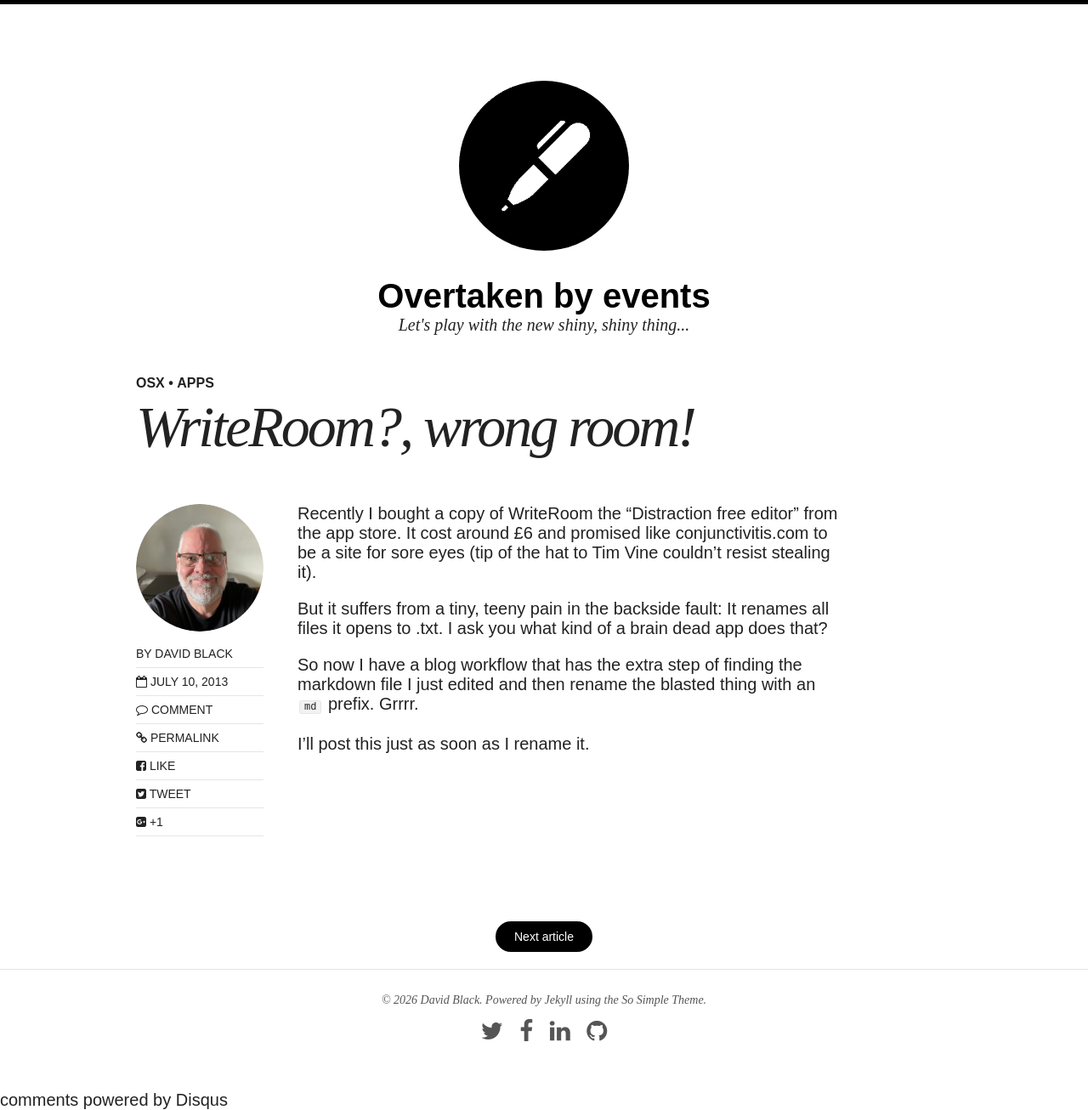
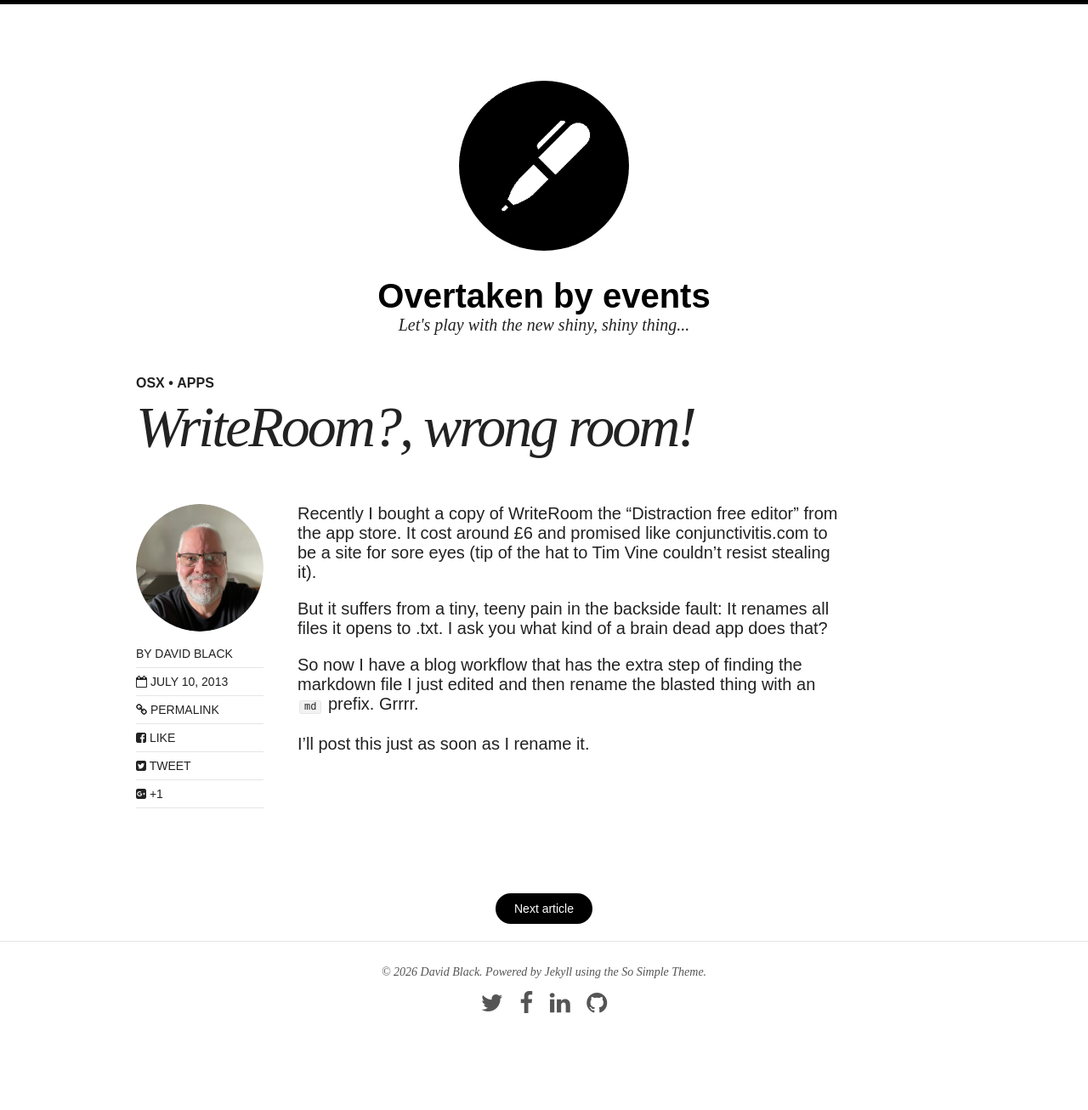
Before and after one commit to davidblackuk/davidblackuk.github.io, a Jekyll site: the page built from _posts/2013-07-10-WriteRoom-wrong-room.md, in a window 1280 px wide. Shown: the whole page at 85% size. Built offline with Jekyll 4.4.1, drawn with Linux system fonts in a browser that asks for light colours; nearby versions of some CDN libraries; comment, search, counter and statistics services are not loaded; after the commit the page ends 1250 px from its top, so only the background shows below that.

Commit message:
removed disquis

```diff
--- a/_config.yml
+++ b/_config.yml
@@ -1,7 +1,6 @@
 title:            Overtaken by events
 description:      Let's play with the new shiny, shiny thing...
 logo:             site-logo.png
-disqus_shortname: wwwovertakenbyeventscom
 search:           false
 # Change url to your domain. Leave localhost server or blank when working locally.
 # You don't need to specify the protocol if you want it available on http and https. Example: //localhost:4000
--- a/_includes/disqus_comments.html
+++ /dev/null
@@ -1,21 +0,0 @@
-<script type="text/javascript">
-    /* * * CONFIGURATION VARIABLES: EDIT BEFORE PASTING INTO YOUR WEBPAGE * * */
-    var disqus_shortname = '{{ site.disqus_shortname }}'; // required: replace example with your forum shortname
-
-    /* * * DON'T EDIT BELOW THIS LINE * * */
-    (function() {
-        var dsq = document.createElement('script'); dsq.type = 'text/javascript'; dsq.async = true;
-        dsq.src = '//' + disqus_shortname + '.disqus.com/embed.js';
-        (document.getElementsByTagName('head')[0] || document.getElementsByTagName('body')[0]).appendChild(dsq);
-    })();
-
-    /* * * DON'T EDIT BELOW THIS LINE * * */
-    (function () {
-        var s = document.createElement('script'); s.async = true;
-        s.type = 'text/javascript';
-        s.src = '//' + disqus_shortname + '.disqus.com/count.js';
-        (document.getElementsByTagName('HEAD')[0] || document.getElementsByTagName('BODY')[0]).appendChild(s);
-    }());
-</script>
-<noscript>Please enable JavaScript to view the <a href="http://disqus.com/?ref_noscript">comments powered by Disqus.</a></noscript>
-<a href="http://disqus.com" class="dsq-brlink">comments powered by <span class="logo-disqus">Disqus</span></a>
--- a/_includes/footer.html
+++ b/_includes/footer.html
@@ -1,12 +1,23 @@
-<span>&copy; {{ site.time | date: '%Y' }} {{ site.owner.name }}. Powered by <a href="http://jekyllrb.com">Jekyll</a> using the <a href="http://mademistakes.com/so-simple/">So Simple Theme</a>.</span>
+<span>&copy; {{ site.time | date: '%Y' }} {{ site.owner.name }}. Powered by <a href="http://jekyllrb.com">Jekyll</a>
+	using the <a href="http://mademistakes.com/so-simple/">So Simple Theme</a>.</span>
 <div class="social-icons">
-	{% if site.owner.twitter %}<a href="http://twitter.com/{{ site.owner.twitter }}" title="{{ site.owner.name}} on Twitter" target="_blank"><i class="icon-twitter icon-2x"></i></a>{% endif %}
-	{% if site.owner.facebook %}<a href="http://facebook.com/{{ site.owner.facebook }}" title="{{ site.owner.name}} on Facebook" target="_blank"><i class="icon-facebook icon-2x"></i></a>{% endif %}
-	{% if site.owner.google_plus %}<a href="{{ site.owner.google_plus }}" title="{{ site.owner.name}} on Google+" target="_blank"><i class="icon-google-plus icon-2x"></i></a>{% endif %}
-	{% if site.owner.linkedin %}<a href="http://linkedin.com/in/{{ site.owner.linkedin }}" title="{{ site.owner.name}} on LinkedIn" target="_blank"><i class="icon-linkedin icon-2x"></i></a>{% endif %}
-	{% if site.owner.stackexchange %}<a href="{{ site.owner.stackexchange }}" title="{{ site.owner.name}} on StackExchange" target="_blank"><i class="icon-stackexchange icon-2x"></i></a>{% endif %}
-	{% if site.owner.instagram %}<a href="http://instagram.com/{{ site.owner.instagram }}" title="{{ site.owner.name}} on Instagram" target="_blank"><i class="icon-instagram icon-2x"></i></a>{% endif %}
-	{% if site.owner.flickr %}<a href="http://www.flickr.com/photos/{{ site.owner.flickr }}" title="{{ site.owner.name}} on Flickr" target="_blank"><i class="icon-flickr icon-2x"></i></a>{% endif %}
-	{% if site.owner.github %}<a href="http://github.com/{{ site.owner.github }}" title="{{ site.owner.name}} on Github" target="_blank"><i class="icon-github icon-2x"></i></a>{% endif %}
-	{% if site.owner.tumblr %}<a href="http://{{ site.owner.tumblr }}.tumblr.com" title="{{ site.owner.name}} on Tumblr" target="_blank"><i class="icon-tumblr icon-2x"></i></a>{% endif %}
+	{% if site.owner.twitter %}<a href="https://twitter.com/{{ site.owner.twitter }}"
+		title="{{ site.owner.name}} on Twitter" target="_blank"><i class="icon-twitter icon-2x"></i></a>{% endif %}
+	{% if site.owner.facebook %}<a href="https://facebook.com/{{ site.owner.facebook }}"
+		title="{{ site.owner.name}} on Facebook" target="_blank"><i class="icon-facebook icon-2x"></i></a>{% endif %}
+	{% if site.owner.google_plus %}<a href="{{ site.owner.google_plus }}" title="{{ site.owner.name}} on Google+"
+		target="_blank"><i class="icon-google-plus icon-2x"></i></a>{% endif %}
+	{% if site.owner.linkedin %}<a href="https://linkedin.com/in/{{ site.owner.linkedin }}"
+		title="{{ site.owner.name}} on LinkedIn" target="_blank"><i class="icon-linkedin icon-2x"></i></a>{% endif %}
+	{% if site.owner.stackexchange %}<a href="{{ site.owner.stackexchange }}"
+		title="{{ site.owner.name}} on StackExchange" target="_blank"><i class="icon-stackexchange icon-2x"></i></a>{%
+	endif %}
+	{% if site.owner.instagram %}<a href="https://instagram.com/{{ site.owner.instagram }}"
+		title="{{ site.owner.name}} on Instagram" target="_blank"><i class="icon-instagram icon-2x"></i></a>{% endif %}
+	{% if site.owner.flickr %}<a href="https://www.flickr.com/photos/{{ site.owner.flickr }}"
+		title="{{ site.owner.name}} on Flickr" target="_blank"><i class="icon-flickr icon-2x"></i></a>{% endif %}
+	{% if site.owner.github %}<a href="https://github.com/{{ site.owner.github }}"
+		title="{{ site.owner.name}} on Github" target="_blank"><i class="icon-github icon-2x"></i></a>{% endif %}
+	{% if site.owner.tumblr %}<a href="https://{{ site.owner.tumblr }}.tumblr.com"
+		title="{{ site.owner.name}} on Tumblr" target="_blank"><i class="icon-tumblr icon-2x"></i></a>{% endif %}
 </div><!-- /.social-icons -->
--- a/_includes/scripts.html
+++ b/_includes/scripts.html
@@ -14,16 +14,16 @@
 {% if site.search %}
 <!-- Jekyll Simple Search option -->
 <script>
-  $(document).ready(function() {
+  $(document).ready(function () {
     $('.search-field').simpleJekyllSearch({
-          jsonFile : '{{ site.url }}/search.json',
-          searchResults : '.search-results',
-          template : '<li><article><a href="{url}">{title} <span class="entry-date"><time datetime="{date}">{shortdate}</time></span></a></article></li>',
+      jsonFile: '{{ site.url }}/search.json',
+      searchResults: '.search-results',
+      template: '<li><article><a href="{url}">{title} <span class="entry-date"><time datetime="{date}">{shortdate}</time></span></a></article></li>',
       noResults: '<p>Nothing found.</p>'
     });
   });
 
-  (function( $, window, undefined ) {
+  (function ($, window, undefined) {
 
     var bs = {
       close: $(".icon-remove-sign"),
@@ -32,19 +32,19 @@
       dothis: $('.dosearch')
     };
 
-    bs.dothis.on('click', function() {
+    bs.dothis.on('click', function () {
       $('.search-wrapper').css({ display: "block" });
       bs.searchform.toggleClass('active');
       bs.searchform.find('input').focus();
       bs.canvas.toggleClass('search-overlay');
     });
 
-      bs.close.on('click', function() {
-        $('.search-wrapper').removeAttr( 'style' );
+    bs.close.on('click', function () {
+      $('.search-wrapper').removeAttr('style');
       bs.searchform.toggleClass('active');
       bs.canvas.removeClass('search-overlay');
     });
-  })( jQuery, window );
+  })(jQuery, window);
 </script>
 {% endif %}
 {% if site.google_analytics %}
@@ -57,11 +57,10 @@
   _gaq.push(['_setAccount', '{{ site.google_analytics }}']);
   _gaq.push(['_trackPageview']);
 
-  (function() {
+  (function () {
     var ga = document.createElement('script'); ga.type = 'text/javascript'; ga.async = true;
     ga.src = ('https:' == document.location.protocol ? 'https://ssl' : 'http://www') + '.google-analytics.com/ga.js';
     var s = document.getElementsByTagName('script')[0]; s.parentNode.insertBefore(ga, s);
   })();
 </script>
 {% endif %}
-{% if site.disqus_shortname and page.comments %}{% include disqus_comments.html %}{% endif %}
--- a/_layouts/post.html
+++ b/_layouts/post.html
@@ -2,7 +2,9 @@
 <!--[if lt IE 7]><html class="no-js lt-ie9 lt-ie8 lt-ie7" lang="en"> <![endif]-->
 <!--[if (IE 7)&!(IEMobile)]><html class="no-js lt-ie9 lt-ie8" lang="en"><![endif]-->
 <!--[if (IE 8)&!(IEMobile)]><html class="no-js lt-ie9" lang="en"><![endif]-->
-<!--[if gt IE 8]><!--> <html class="no-js" lang="en"><!--<![endif]-->
+<!--[if gt IE 8]><!-->
+<html class="no-js" lang="en"><!--<![endif]-->
+
 <head>
   {% include head.html %}
 </head>
@@ -13,12 +15,18 @@
 
   <div id="main" role="main">
     <article class="hentry">
-    {% if page.image.feature %}<img src="{{ site.url }}/images/{{ page.image.feature }}" class="entry-feature-image" alt="{{ page.title }}" {% if site.logo == null %}style="margin-top:0;"{% endif %}>{% if page.image.credit %}<p class="image-credit">Photo Credit: <a href="{{ page.image.creditlink }}">{{ page.image.credit }}</a>{% endif %}{% endif %}
+      {% if page.image.feature %}<img src="{{ site.url }}/images/{{ page.image.feature }}" class="entry-feature-image"
+        alt="{{ page.title }}" {% if site.logo==null %}style="margin-top:0;" {% endif %}>{% if page.image.credit %}<p
+        class="image-credit">Photo Credit: <a href="{{ page.image.creditlink }}">{{ page.image.credit }}</a>{% endif
+        %}{% endif %}
       <div class="entry-wrapper">
         <header class="entry-header">
-        <span class="entry-tags">{% for tag in page.tags %}<a href="{{ site.url }}/tags/#{{ tag }}" title="Pages tagged {{ tag }}">{{ tag }}</a>{% unless forloop.last %}&nbsp;&bull;&nbsp;{% endunless %}{% endfor %}</span>
+          <span class="entry-tags">{% for tag in page.tags %}<a href="{{ site.url }}/tags/#{{ tag }}"
+              title="Pages tagged {{ tag }}">{{ tag }}</a>{% unless forloop.last %}&nbsp;&bull;&nbsp;{% endunless %}{%
+            endfor %}</span>
           {% if page.link %}
-          <h1 class="entry-title"><a href="{{ page.link }}">{% if page.headline %}{{ page.headline }}{% else %}{{ page.title }}{% endif %} <span class="link-arrow">&rarr;</span></a></h1>
+          <h1 class="entry-title"><a href="{{ page.link }}">{% if page.headline %}{{ page.headline }}{% else %}{{
+              page.title }}{% endif %} <span class="link-arrow">&rarr;</span></a></h1>
           {% else %}
           <h1 class="entry-title">{% if page.headline %}{{ page.headline }}{% else %}{{ page.title }}{% endif %}</h1>
           {% endif %}
@@ -26,42 +34,49 @@
         <footer class="entry-meta">
           {% if page.author.name %}
           {% if page.author.avatar %}
-        <img src="{{ site.url }}/images/{{ page.author.avatar }}" alt="{{ page.author.name }} photo" class="author-photo">
+          <img src="{{ site.url }}/images/{{ page.author.avatar }}" alt="{{ page.author.name }} photo"
+            class="author-photo">
           {% else %}
           <img src="{{ site.url }}/images/bio-photo-alt.jpg" alt="{{ page.author.name }} photo" class="author-photo">
           {% endif %}
           <span class="author vcard">By <span class="fn">{{ page.author.name }}</span></span>
           {% else %}
           {% if site.owner.avatar %}
-        <img src="{{ site.url }}/images/{{ site.owner.avatar }}" alt="{{ site.owner.name }} photo" class="author-photo">
+          <img src="{{ site.url }}/images/{{ site.owner.avatar }}" alt="{{ site.owner.name }} photo"
+            class="author-photo">
           {% else %}
           <img src="{{ site.url }}/images/bio-photo-alt.jpg" alt="{{ site.owner.name }} photo" class="author-photo">
           {% endif %}
-        <span class="author vcard">By <span class="fn"><a href="{{ site.url }}/about/" title="About {{ site.owner.name }}">{{ site.owner.name }}</a></span></span>
+          <span class="author vcard">By <span class="fn"><a href="{{ site.url }}/about/"
+                title="About {{ site.owner.name }}">{{ site.owner.name }}</a></span></span>
           {% endif %}
-        <span class="entry-date date published"><time datetime="{{ page.date | date_to_xmlschema }}"><i class="icon-calendar-empty"></i> {{ page.date | date: "%B %d, %Y" }}</time></span>
-        {% if page.modified %}<span class="entry-date date modified"><time datetime="{{ page.modified }}"><i class="icon-pencil"></i> {{ page.modified | date: "%B %d, %Y" }}</time></span>{% endif %}
-        {% if site.disqus_shortname and page.comments %}<span class="entry-comments"><i class="icon-comment-alt"></i> <a href="#disqus_thread">Comment</a></span>{% endif %}
-        <span><a href="{{ site.url }}{{ page.url }}" rel="bookmark" title="{{ page.title }}"><i class="icon-link"></i> Permalink</a></span>
+          <span class="entry-date date published"><time datetime="{{ page.date | date_to_xmlschema }}"><i
+                class="icon-calendar-empty"></i> {{ page.date | date: "%B %d, %Y" }}</time></span>
+          {% if page.modified %}<span class="entry-date date modified"><time datetime="{{ page.modified }}"><i
+                class="icon-pencil"></i> {{ page.modified | date: "%B %d, %Y" }}</time></span>{% endif %}
+          <span><a href="{{ site.url }}{{ page.url }}" rel="bookmark" title="{{ page.title }}"><i class="icon-link"></i>
+              Permalink</a></span>
           {% if page.share %}
           <span class="social-share-facebook">
-            <a href="https://www.facebook.com/sharer/sharer.php?u={{ site.url }}{{ page.url }}" title="Share on Facebook" itemprop="Facebook"><i class="icon-facebook-sign"></i> Like</a></span>
+            <a href="https://www.facebook.com/sharer/sharer.php?u={{ site.url }}{{ page.url }}"
+              title="Share on Facebook" itemprop="Facebook"><i class="icon-facebook-sign"></i> Like</a></span>
           <span class="social-share-twitter">
-            <a href="https://twitter.com/intent/tweet?hashtags={{ page.categories | join: ',' }}&text={{ page.title }}&url={{ site.url }}{{ page.url }}&via={{site.owner.twitter}}" title="Share on Twitter" itemprop="Twitter"><i class="icon-twitter-sign"></i> Tweet</a></span>
+            <a href="https://twitter.com/intent/tweet?hashtags={{ page.categories | join: ',' }}&text={{ page.title }}&url={{ site.url }}{{ page.url }}&via={{site.owner.twitter}}"
+              title="Share on Twitter" itemprop="Twitter"><i class="icon-twitter-sign"></i> Tweet</a></span>
           <span class="social-share-googleplus">
-            <a href="https://plus.google.com/share?url={{ site.url }}{{ page.url }}" title="Share on Google Plus" itemprop="GooglePlus"><i class="icon-google-plus-sign"></i> +1</a></span>
+            <a href="https://plus.google.com/share?url={{ site.url }}{{ page.url }}" title="Share on Google Plus"
+              itemprop="GooglePlus"><i class="icon-google-plus-sign"></i> +1</a></span>
           <!-- /.social-share -->{% endif %}
         </footer>
         <div class="entry-content">
           {{ content }}
 
-
-        {% if site.disqus_shortname and page.comments %}<div id="disqus_thread"></div><!-- /#disqus_thread -->{% endif %}
         </div><!-- /.entry-content -->
       </div><!-- /.entry-wrapper -->
       <nav class="pagination" role="navigation">
         {% if page.previous %}
-        <a href="{{ site.url }}{{ page.previous.url }}" class="btn" title="{{ page.previous.title }}">Previous article</a>
+        <a href="{{ site.url }}{{ page.previous.url }}" class="btn" title="{{ page.previous.title }}">Previous
+          article</a>
         {% endif %}
         {% if page.next %}
         <a href="{{ site.url }}{{ page.next.url }}" class="btn" title="{{ page.next.title }}">Next article</a>
@@ -79,4 +94,5 @@
   {% include scripts.html %}
 
 </body>
+
 </html>
--- a/sitemap.xml
+++ b/sitemap.xml
@@ -2,7 +2,7 @@
 layout: nil
 ---
 <?xml version="1.0" encoding="UTF-8"?>
-<urlset xmlns="http://www.sitemaps.org/schemas/sitemap/0.9">
+<urlset xmlns="https://www.sitemaps.org/schemas/sitemap/0.9">
     <url>
         <loc>{{ site.url }}</loc>
     </url>
```
Also changed, not shown: about.md (+1 -1 lines), assets/less/page.less (+104 -22 lines), assets/css/main.min.css. Lines whose indentation alone changed are shown as unchanged.
